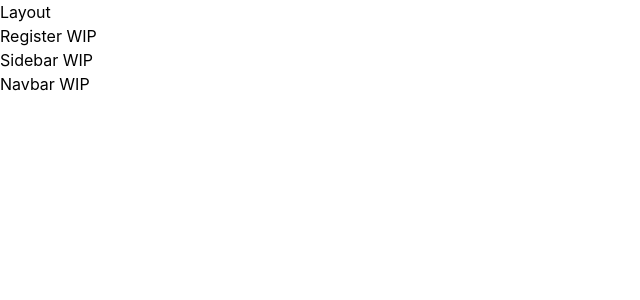
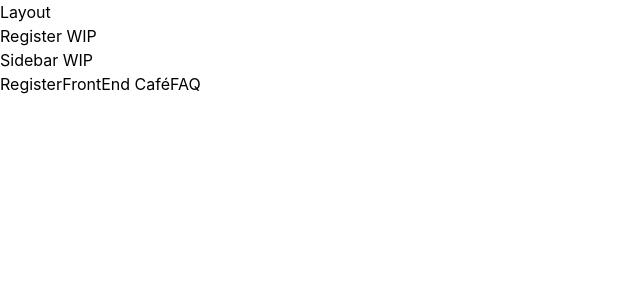
Before and after one commit to frontendcafe/cmyk-forest, a Next.js app in the folder app/: page / in a window 1280 px wide. Shown: the top 300 px of the page, without its empty margins (0-640 px from the left). Built offline with nearby package versions, Linux system fonts and the light colour scheme.

Commit message:
Navigation between pages performed

```diff
--- a/app/components/Layout.js
+++ b/app/components/Layout.js
@@ -1,9 +1,14 @@
+import Head from "next/head";
 import Navbar from "./ui/Navbar";
 import Sidebar from "./ui/Sidebar";
 
 const Layout = ({ children }) => {
   return (
     <>
+      <Head>
+        <title>CMYK Panel</title>
+        <link rel="icon" href="/favicon.ico" />
+      </Head>
       <h1>Layout</h1>
       {children}
       <Sidebar />
--- a/app/components/ui/Navbar.js
+++ b/app/components/ui/Navbar.js
@@ -1,7 +1,17 @@
+import Link from "next/link";
+
 const Navbar = () => {
   return (
     <>
-      <h1>Navbar WIP</h1>
+      <Link href="/">
+        <a>Register</a>
+      </Link>
+      <Link href="/frontendcafe">
+        <a>FrontEnd Café</a>
+      </Link>
+      <Link href="/faq">
+        <a>FAQ</a>
+      </Link>
     </>
   );
 };
--- a/app/pages/index.js
+++ b/app/pages/index.js
@@ -1,17 +1,9 @@
-import Head from "next/head";
 import Layout from "../components/Layout";
 
 export default function Home() {
   return (
-    <div>
-      <Head>
-        <title>CMYK Panel</title>
-        <link rel="icon" href="/favicon.ico" />
-      </Head>
-
-      <Layout>
-        <h1>Register WIP</h1>
-      </Layout>
-    </div>
+    <Layout>
+      <h1>Register WIP</h1>
+    </Layout>
   );
 }
```
